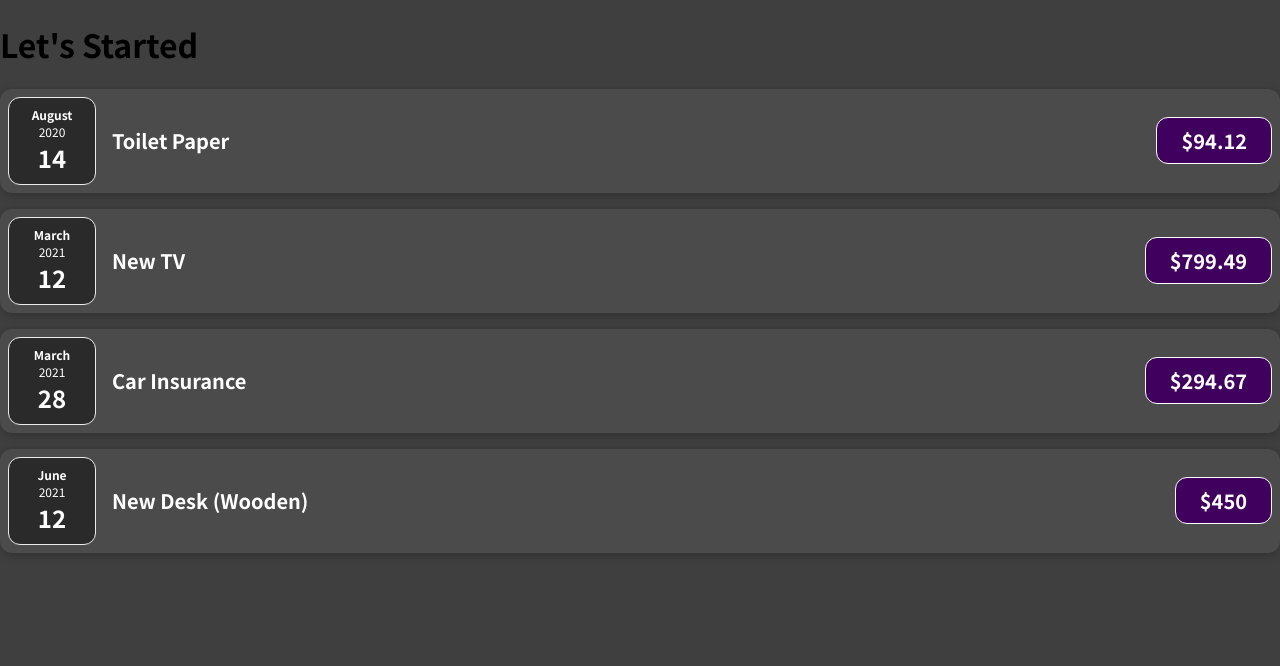
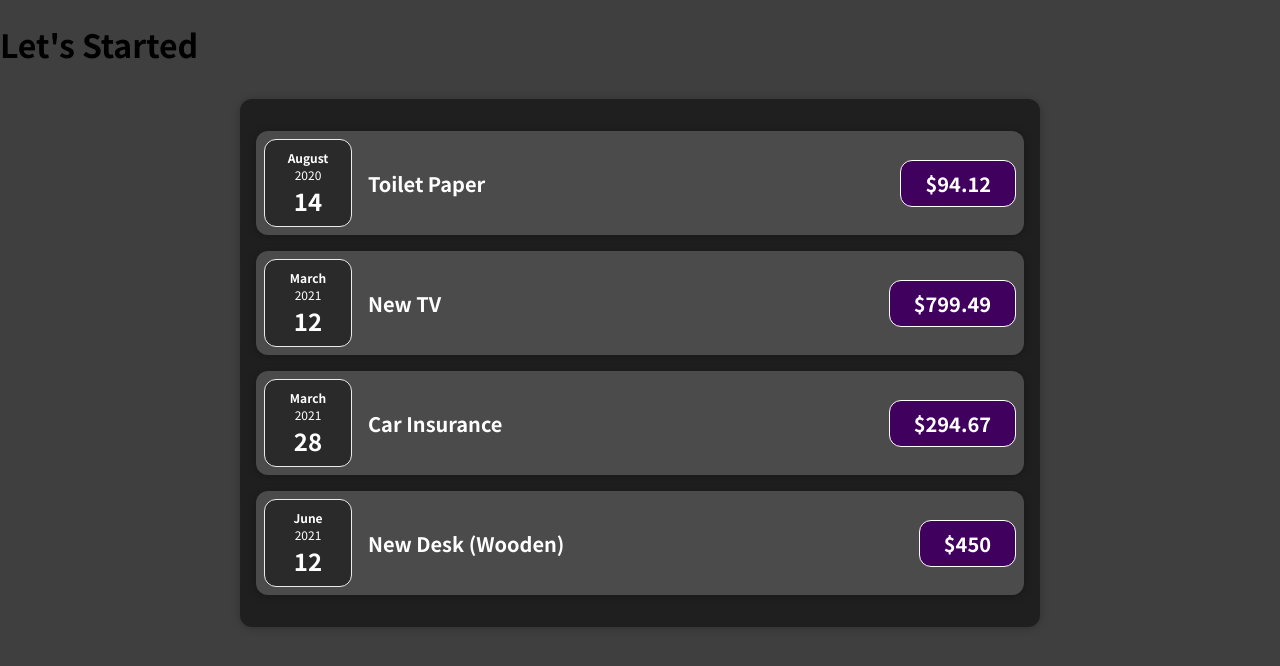
Before and after one commit to MostafaMohammadi1989/react-guide, a React (Create React App) app: page / in a window 1280 px wide. Shown: the top 666 px of the page. Built offline with nearby package versions, Linux system fonts and the light colour scheme.

Commit message:
Add card component for all components styling

```diff
--- a/src/App.js
+++ b/src/App.js
@@ -1,4 +1,4 @@
-import ExpenseItem from "./components/ExpenseItem";
+import Expenses from "./components/Expenses";
 
 function App() {
   const expenses = [
@@ -25,26 +25,7 @@
   return (
     <div>
       <h1>Let's Started</h1>
-      <ExpenseItem
-        title={expenses[0].title}
-        amount={expenses[0].amount}
-        date={expenses[0].date}
-      />
-      <ExpenseItem
-        title={expenses[1].title}
-        amount={expenses[1].amount}
-        date={expenses[1].date}
-      />
-      <ExpenseItem
-        title={expenses[2].title}
-        amount={expenses[2].amount}
-        date={expenses[2].date}
-      />
-      <ExpenseItem
-        title={expenses[3].title}
-        amount={expenses[3].amount}
-        date={expenses[3].date}
-      />
+      <Expenses items={expenses} />
     </div>
   );
 }
--- /dev/null
+++ b/src/components/Card.css
@@ -0,0 +1,4 @@
+.card {
+  border-radius: 12px;
+  box-shadow: 0 1px 8px rgba(0, 0, 0, 0.25);
+}
--- /dev/null
+++ b/src/components/Card.js
@@ -0,0 +1,7 @@
+import "./Card.css";
+function Card(props) {
+  const classes = "card " + props.className;
+  return <div className={classes}>{props.children}</div>;
+}
+
+export default Card;
--- a/src/components/ExpenseItem.css
+++ b/src/components/ExpenseItem.css
@@ -2,10 +2,8 @@
   display: flex;
   justify-content: space-between;
   align-items: center;
-  box-shadow: 0 2px 8px rgba(0, 0, 0, 0.25);
   padding: 0.5rem;
   margin: 1rem 0;
-  border-radius: 12px;
   background-color: #4b4b4b;
 }
 
--- a/src/components/ExpenseItem.js
+++ b/src/components/ExpenseItem.js
@@ -1,15 +1,16 @@
 import ExpenseDate from "./ExpenseDate";
+import Card from "./Card";
 import "./ExpenseItem.css";
 
 function ExpenseItem(props) {
   return (
-    <div className="expense-item">
+    <Card className="expense-item">
       <ExpenseDate date={props.date} />
       <div className="expense-item__description">
         <h2>{props.title}</h2>
         <div className="expense-item__price">${props.amount}</div>
       </div>
-    </div>
+    </Card>
   );
 }
 
--- /dev/null
+++ b/src/components/Expenses.css
@@ -0,0 +1,7 @@
+.expenses {
+  padding: 1rem;
+  background-color: rgb(31, 31, 31);
+  margin: 2rem auto;
+  width: 50rem;
+  max-width: 95%;
+}
--- /dev/null
+++ b/src/components/Expenses.js
@@ -0,0 +1,31 @@
+import ExpenseItem from "./ExpenseItem";
+import Card from "./Card";
+import "./Expenses.css";
+function Expenses(props) {
+  return (
+    <Card className="expenses">
+      <ExpenseItem
+        title={props.items[0].title}
+        amount={props.items[0].amount}
+        date={props.items[0].date}
+      />
+      <ExpenseItem
+        title={props.items[1].title}
+        amount={props.items[1].amount}
+        date={props.items[1].date}
+      />
+      <ExpenseItem
+        title={props.items[2].title}
+        amount={props.items[2].amount}
+        date={props.items[2].date}
+      />
+      <ExpenseItem
+        title={props.items[3].title}
+        amount={props.items[3].amount}
+        date={props.items[3].date}
+      />
+    </Card>
+  );
+}
+
+export default Expenses;
```
